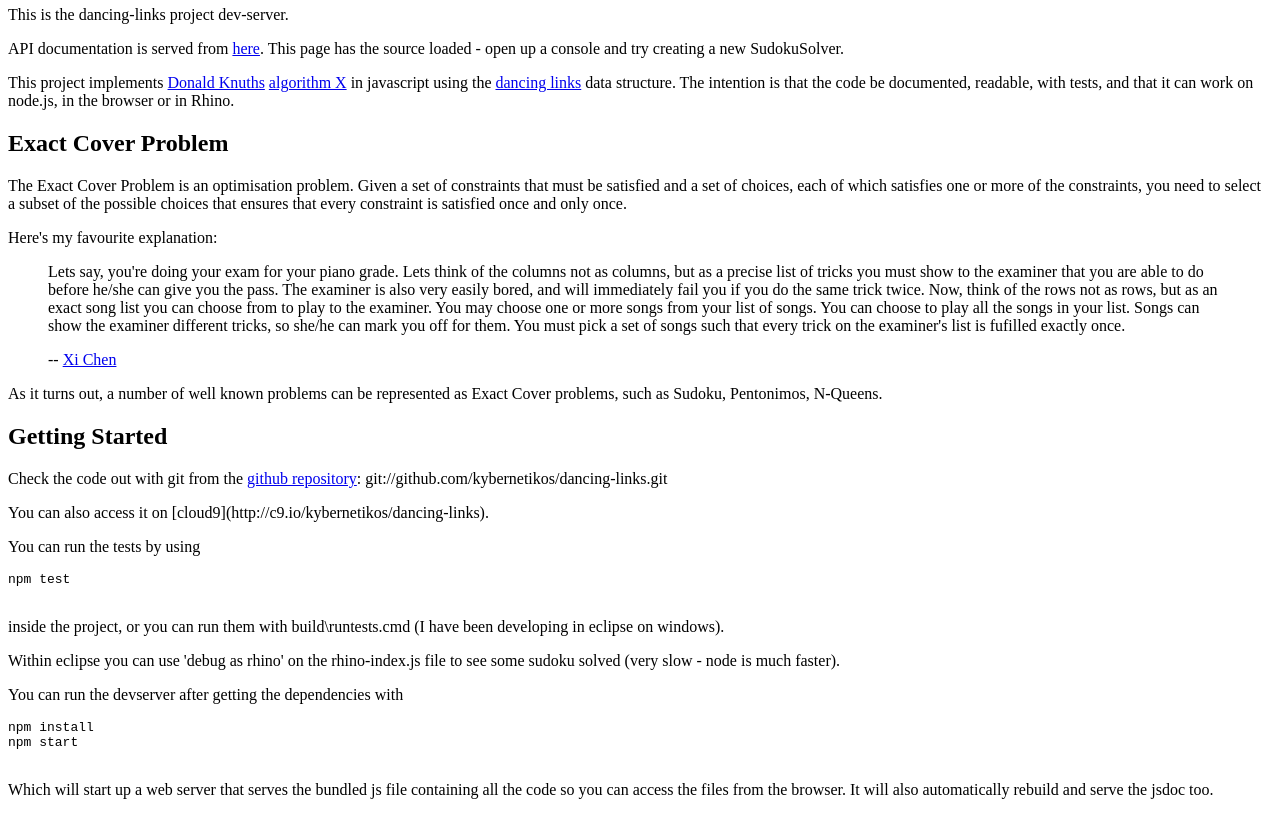
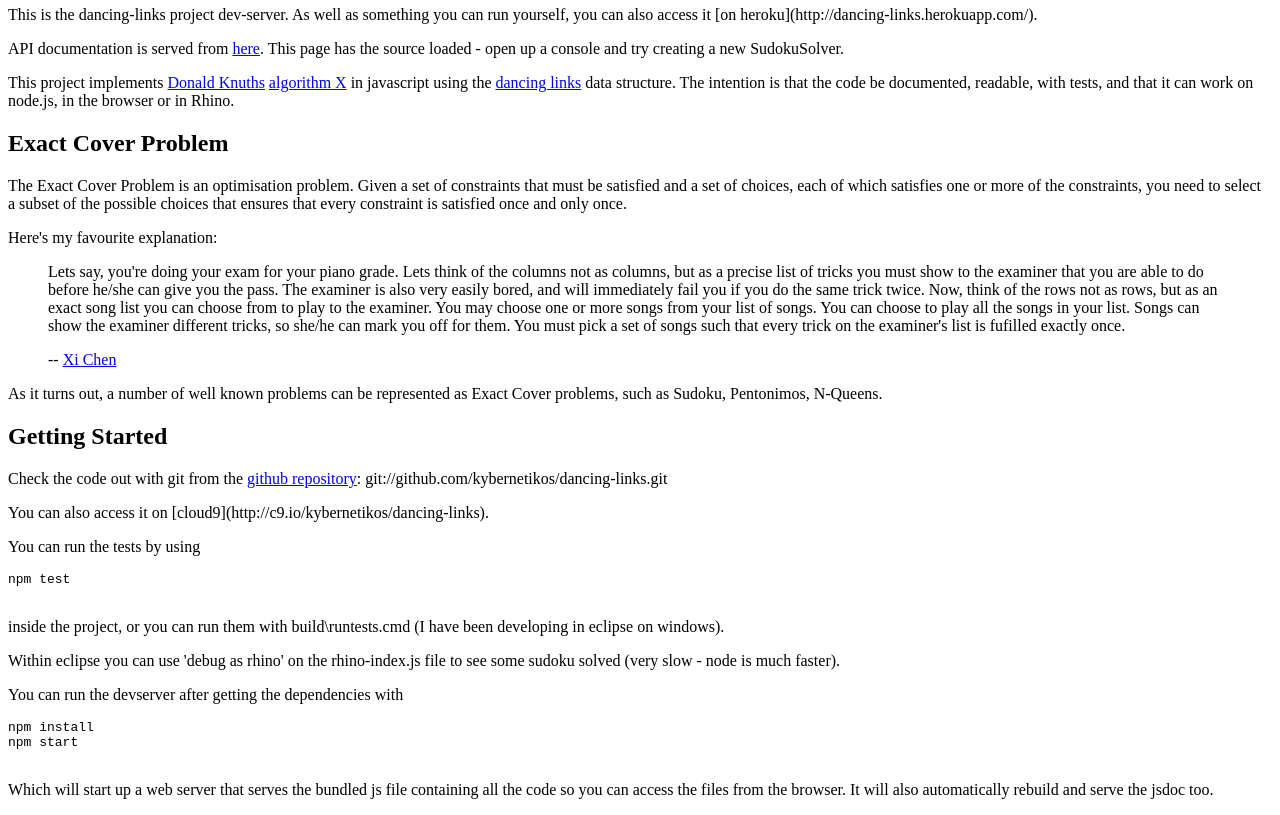
Before and after one commit to kybernetikos/dancing-links, a website with bundled scripts: page public/index.html in a window 1280 px wide. Shown: the part 60-875 px from the top of the page. Built offline with nearby package versions, Linux system fonts and the light colour scheme.

Commit message:
added a heroku link to index.html

```diff
--- a/public/index.html
+++ b/public/index.html
@@ -5,7 +5,7 @@
 </head>
 <body>
 	<h1>dancing-links</h1>
-	<p>This is the dancing-links project dev-server.</p>
+	<p>This is the dancing-links project dev-server.  As well as something you can run yourself, you can also access it [on heroku](http://dancing-links.herokuapp.com/).</p>
 
 	<p>API documentation is served from <a href="doc">here</a>.  This page has the source loaded - open up a console and try creating a new SudokuSolver.</p>
 
```
